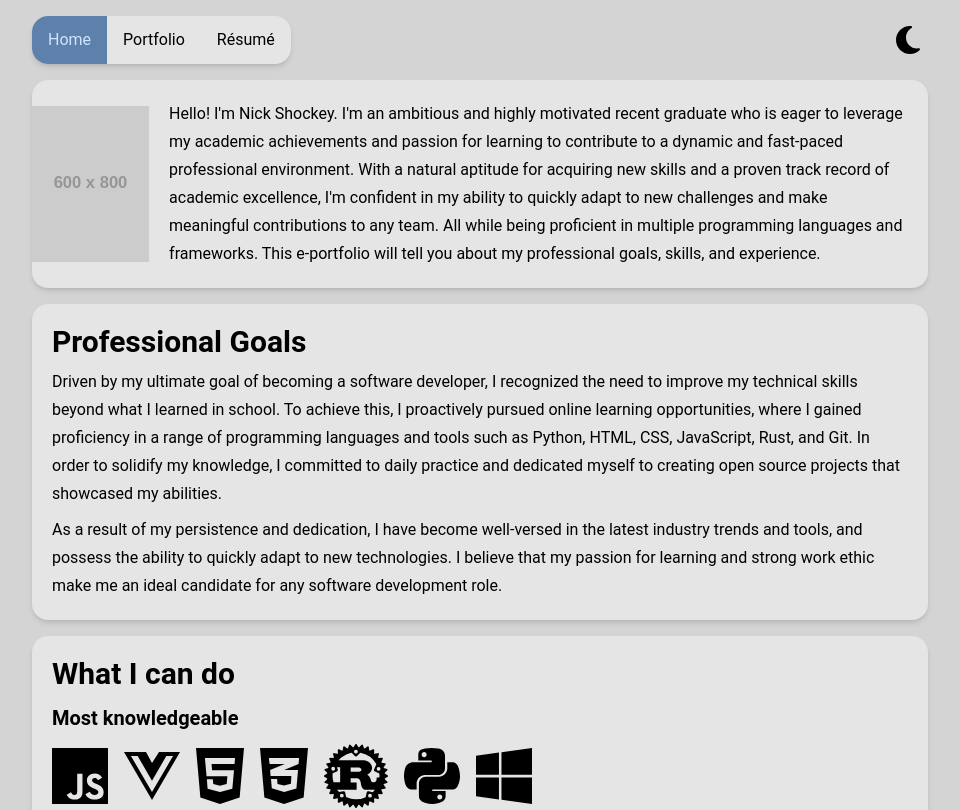
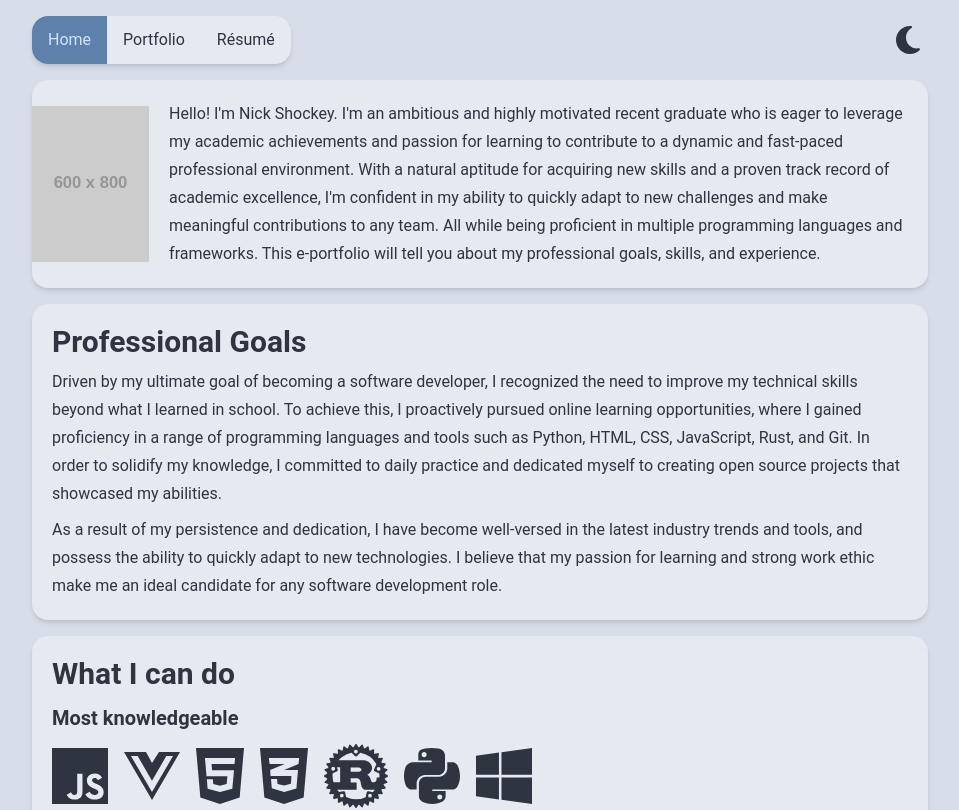
Before and after one commit to njs-guy/njshockey-resume, a React (Vite) app: page / in a window 1280 px wide. Shown: the top 810 px of the page, without its empty margins (160-1119 px from the left). Built offline with nearby package versions, Linux system fonts and the light colour scheme.

Commit message:
Updated light theme to use Nord
Also updated link colors

```diff
--- a/src/index.css
+++ b/src/index.css
@@ -15,11 +15,11 @@ h3 {
 }
 
 p > a:hover {
-	color: #0ea5e9 !important;
+	color: #88c0d0 !important;
 }
 
 p > a:visited {
-	color: #7c3aed !important;
+	color: #5e81ac !important;
 }
 
 .App {
--- a/tailwind.config.cjs
+++ b/tailwind.config.cjs
@@ -12,12 +12,12 @@ module.exports = {
 				light: {
 					...["[data-theme=light]"],
 					"fontFamily": fontFam,
-					"base-100": "#d4d4d4",
-					"base-200": "#e5e5e5",
-					"base-300": "#f5f5f5",
-					"base-content": "#000000",
+					"base-100": "#d8dee9",
+					"base-200": "#e5e9f0",
+					"base-300": "#eceff4",
+					"base-content": "#2e3440",
 					"primary": primary,
-					"secondary": "#000",
+					"secondary": "#5e81ac",
 					"--btn-text-case": "none",
 				},
 				dark: {
```
